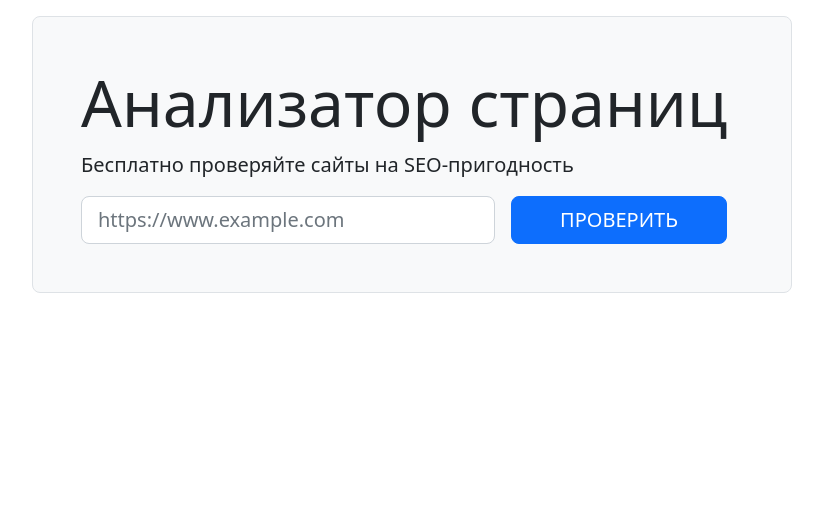
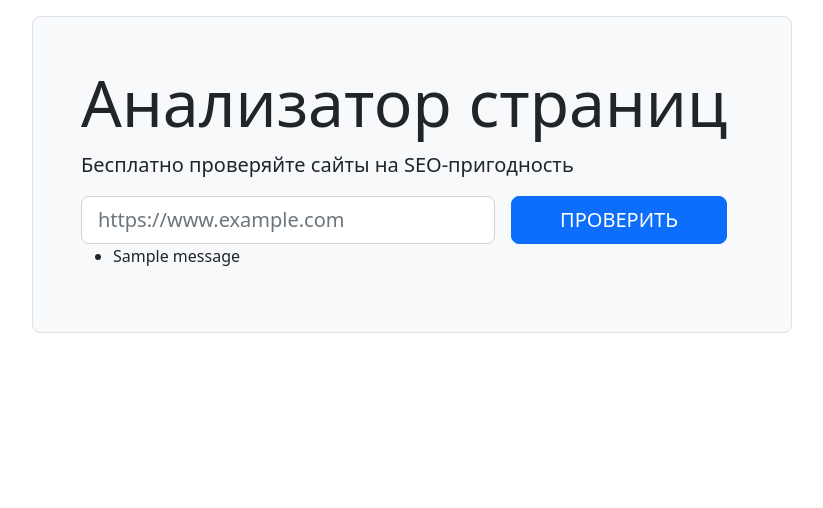
Before and after one commit to deaniway/Page_Analyzer, a Flask app: page / in a window 1280 px wide. Shown: the part 56-564 px from the top of the page, without its empty margins (228-1051 px from the left). Run offline with Flask 3, Linux system fonts and the light colour scheme; one stand-in notice (Sample message) is shown; some libraries are stand-ins or nearby versions.

Commit message:
fix html

```diff
--- a/page_analyzer/templates/base.html
+++ b/page_analyzer/templates/base.html
@@ -32,7 +32,6 @@
   <div>
     <ul class="list-group">
       {% for category, message in messages %}
-         <div class="alert alert-{{ category }}" role="alert">{{ message }}</div>
       <li class="list-group-item list-group-item-{{ category }}">{{ message }}</li>
       {% endfor %}
     </ul>
--- a/page_analyzer/templates/index.html
+++ b/page_analyzer/templates/index.html
@@ -1,4 +1,5 @@
 {% extends 'base.html' %}
+
 {% block content %}
 <div class="container-lg mt-3">
   <h1></h1>
@@ -6,11 +7,22 @@
     <div class="col-12 col-md-10 col-lg-8 mx-auto border rounded-3 bg-light p-5 mb-3">
       <h1 class="display-3">Анализатор страниц</h1>
       <p class="lead">Бесплатно проверяйте сайты на SEO-пригодность</p>
+      <!-- Форма для добавления URL -->
       <form action="{{ url_for('urls') }}" method="post" class="d-flex justify-content-center">
-    <input type="text" name="url" placeholder="https://www.example.com" value="" class="form-control form-control-lg" required>
-    <input type="submit" class="btn btn-primary btn-lg ms-3 px-5 text-uppercase mx-3" value="Проверить">
-</form>
+        <input type="text" name="url" placeholder="https://www.example.com" value="" class="form-control form-control-lg" required>
+        <input type="submit" class="btn btn-primary btn-lg ms-3 px-5 text-uppercase mx-3" value="Проверить">
+      </form>
 
+      <!-- Блок для отображения сообщений -->
+      {% with messages = get_flashed_messages(with_categories=true) %}
+        {% if messages %}
+          <ul>
+            {% for category, message in messages %}
+              <li class="{{ category }}">{{ message }}</li>
+            {% endfor %}
+          </ul>
+        {% endif %}
+      {% endwith %}
     </div>
   </div>
 </div>
```
